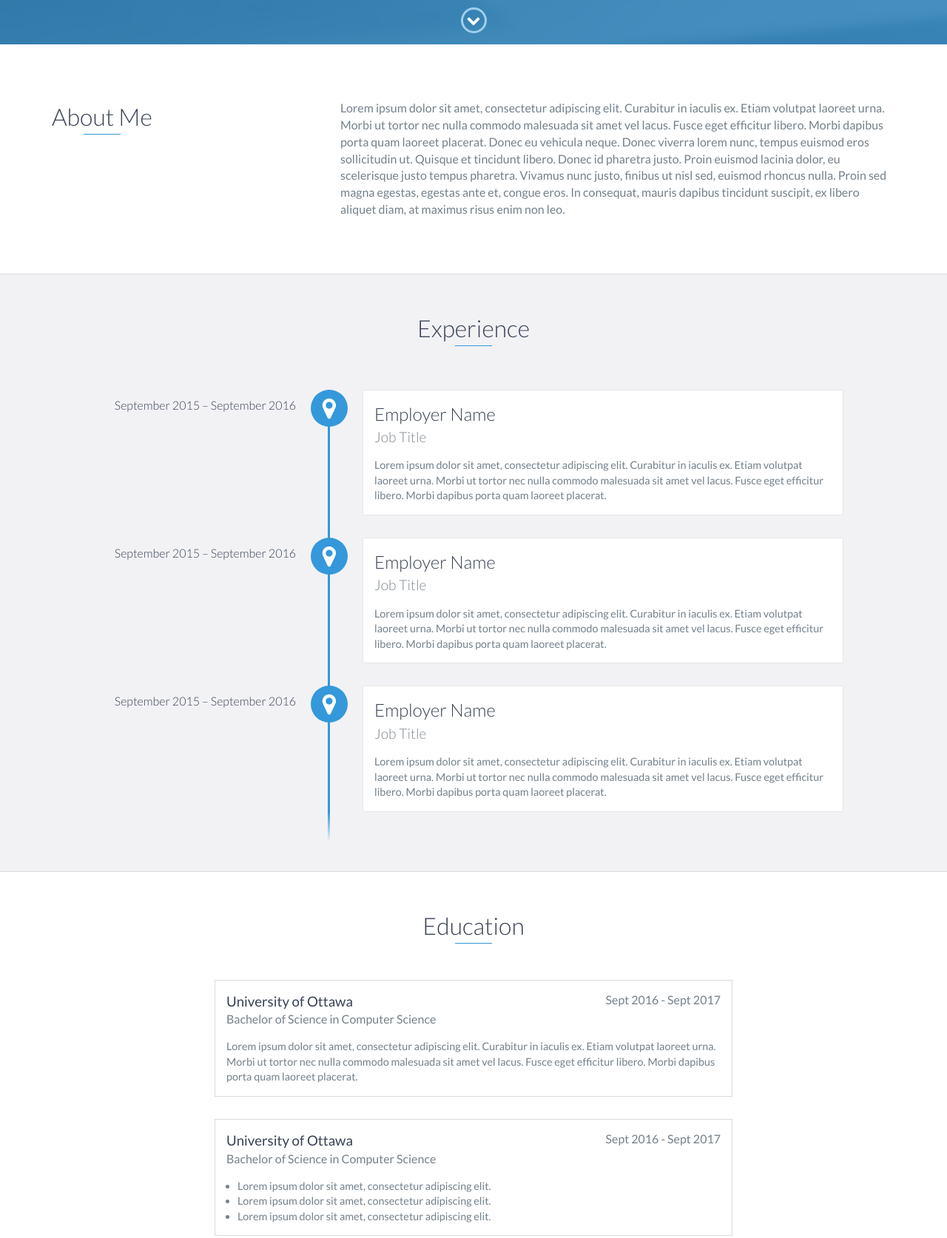
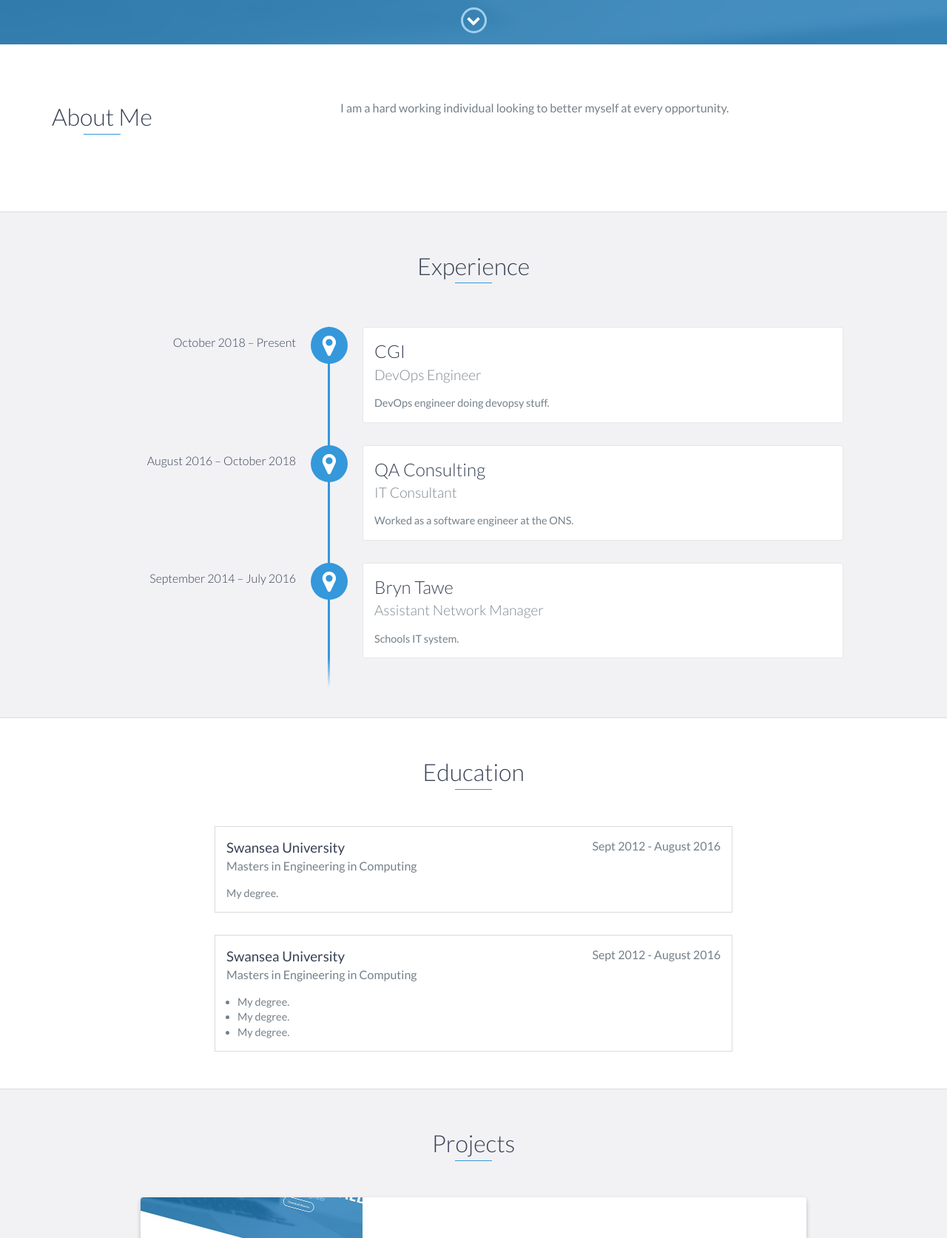
Before and after one commit to dcdarrell9/dcdarrell9.github.io, a website: page index.html in a window 1280 px wide. Shown: the part 740-2414 px from the top of the page at 74% size. Drawn offline with nearby package versions, Linux system fonts and the light colour scheme.

Commit message:
Add simple info (#3)

```diff
--- a/index.html
+++ b/index.html
@@ -49,8 +49,8 @@
     <div id="lead">
         <div id="lead-content">
             <h1>Darrell Cox</h1>
-            <h2>Software Engineer</h2>
-            <a href="#" class="btn-rounded-white">Download Resume</a>
+            <h2>DevOps Engineer</h2>
+            <a href="#" class="btn-rounded-white">Download CV</a>
         </div>
         <!-- End #lead-content -->
 
@@ -73,9 +73,7 @@
                 </div>
                 <div class="col-md-8">
                     <p>
-                        Lorem ipsum dolor sit amet, consectetur adipiscing elit. Curabitur in iaculis ex. Etiam volutpat laoreet urna. Morbi ut tortor nec nulla commodo malesuada sit amet vel lacus. Fusce eget efficitur libero. Morbi dapibus porta quam laoreet placerat. Donec
-                        eu vehicula neque. Donec viverra lorem nunc, tempus euismod eros sollicitudin ut. Quisque et tincidunt libero. Donec id pharetra justo. Proin euismod lacinia dolor, eu scelerisque justo tempus pharetra. Vivamus nunc justo, finibus
-                        ut nisl sed, euismod rhoncus nulla. Proin sed magna egestas, egestas ante et, congue eros. In consequat, mauris dapibus tincidunt suscipit, ex libero aliquet diam, at maximus risus enim non leo.
+                        I am a hard working individual looking to better myself at every opportunity.
                     </p>
                 </div>
             </div>
@@ -86,27 +84,27 @@
     <div id="experience" class="background-alt">
         <h2 class="heading">Experience</h2>
         <div id="experience-timeline">
-            <div data-date="September 2015 – September 2016">
-                <h3>Employer Name</h3>
-                <h4>Job Title</h4>
+            <div data-date="October 2018 – Present">
+                <h3>CGI</h3>
+                <h4>DevOps Engineer</h4>
                 <p>
-                    Lorem ipsum dolor sit amet, consectetur adipiscing elit. Curabitur in iaculis ex. Etiam volutpat laoreet urna. Morbi ut tortor nec nulla commodo malesuada sit amet vel lacus. Fusce eget efficitur libero. Morbi dapibus porta quam laoreet placerat.
+                    DevOps engineer doing devopsy stuff.
                 </p>
             </div>
 
-            <div data-date="September 2015 – September 2016">
-                <h3>Employer Name</h3>
-                <h4>Job Title</h4>
+            <div data-date="August 2016 – October 2018">
+                <h3>QA Consulting</h3>
+                <h4>IT Consultant</h4>
                 <p>
-                    Lorem ipsum dolor sit amet, consectetur adipiscing elit. Curabitur in iaculis ex. Etiam volutpat laoreet urna. Morbi ut tortor nec nulla commodo malesuada sit amet vel lacus. Fusce eget efficitur libero. Morbi dapibus porta quam laoreet placerat.
+                    Worked as a software engineer at the ONS.
                 </p>
             </div>
 
-            <div data-date="September 2015 – September 2016">
-                <h3>Employer Name</h3>
-                <h4>Job Title</h4>
+            <div data-date="September 2014 – July 2016">
+                <h3>Bryn Tawe</h3>
+                <h4>Assistant Network Manager</h4>
                 <p>
-                    Lorem ipsum dolor sit amet, consectetur adipiscing elit. Curabitur in iaculis ex. Etiam volutpat laoreet urna. Morbi ut tortor nec nulla commodo malesuada sit amet vel lacus. Fusce eget efficitur libero. Morbi dapibus porta quam laoreet placerat.
+                    Schools IT system.
                 </p>
             </div>
         </div>
@@ -116,28 +114,28 @@
     <div id="education">
         <h2 class="heading">Education</h2>
         <div class="education-block">
-            <h3>University of Ottawa</h3>
-            <span class="education-date">Sept 2016 - Sept 2017</span>
-            <h4>Bachelor of Science in Computer Science</h4>
+            <h3>Swansea University</h3>
+            <span class="education-date">Sept 2012 - August 2016</span>
+            <h4>Masters in Engineering in Computing</h4>
             <p>
-                Lorem ipsum dolor sit amet, consectetur adipiscing elit. Curabitur in iaculis ex. Etiam volutpat laoreet urna. Morbi ut tortor nec nulla commodo malesuada sit amet vel lacus. Fusce eget efficitur libero. Morbi dapibus porta quam laoreet placerat.
+                My degree.
             </p>
         </div>
         <!-- End .education-block -->
 
         <div class="education-block">
-            <h3>University of Ottawa</h3>
-            <span class="education-date">Sept 2016 - Sept 2017</span>
-            <h4>Bachelor of Science in Computer Science</h4>
+            <h3>Swansea University</h3>
+            <span class="education-date">Sept 2012 - August 2016</span>
+            <h4>Masters in Engineering in Computing</h4>
             <ul>
                 <li>
-                    Lorem ipsum dolor sit amet, consectetur adipiscing elit.
+                    My degree.
                 </li>
                 <li>
-                    Lorem ipsum dolor sit amet, consectetur adipiscing elit.
+                    My degree.
                 </li>
                 <li>
-                    Lorem ipsum dolor sit amet, consectetur adipiscing elit.
+                    My degree.
                 </li>
             </ul>
         </div>
@@ -190,30 +188,9 @@
         <ul>
             <li>JavaScript</li>
             <li>Python</li>
-            <li>Ruby</li>
             <li>Go</li>
-            <li>Node.js</li>
-            <li>AngularJs</li>
             <li>React</li>
-            <li>Elixir</li>
             <li>Java</li>
-            <li>C</li>
-            <li>C#</li>
-            <li>C++</li>
-            <li>Ruby on Rails</li>
-            <li>JavaScript</li>
-            <li>Python</li>
-            <li>Ruby</li>
-            <li>Go</li>
-            <li>Node.js</li>
-            <li>AngularJs</li>
-            <li>React</li>
-            <li>Elixir</li>
-            <li>Java</li>
-            <li>C</li>
-            <li>C#</li>
-            <li>C++</li>
-            <li>Ruby on Rails</li>
         </ul>
     </div>
     <!-- End #skills -->
@@ -237,7 +214,7 @@
             <div class="row">
                 <div class="col-sm-5 copyright">
                     <p>
-                        Copyright &copy; 2017 YOUR NAME
+                        Copyright &copy; 2017 Darrell Cox
                     </p>
                 </div>
                 <div class="col-sm-2 top">
@@ -251,9 +228,6 @@
                             <a href="https://github.com/" target="_blank"><i class="fa fa-github" aria-hidden="true"></i></a>
                         </li>
                         <li>
-                            <a href="https://stackoverflow.com/" target="_blank"><i class="fa fa-stack-overflow" aria-hidden="true"></i></a>
-                        </li>
-                        <li>
                             <a href="https://linkedin.com/" target="_blank"><i class="fa fa-linkedin" aria-hidden="true"></i></a>
                         </li>
                         <li>
@@ -261,9 +235,6 @@
                         </li>
                         <li>
                             <a href="https://twitter.com/" target="_blank"><i class="fa fa-twitter" aria-hidden="true"></i></a>
-                        </li>
-                        <li>
-                            <a href="https://plus.google.com/" target="_blank"><i class="fa fa-google-plus" aria-hidden="true"></i></a>
                         </li>
                     </ul>
                 </div>
```
